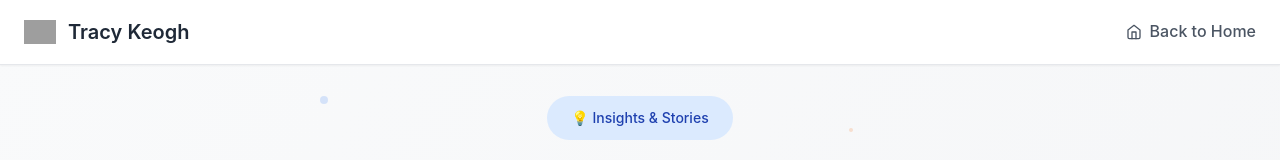
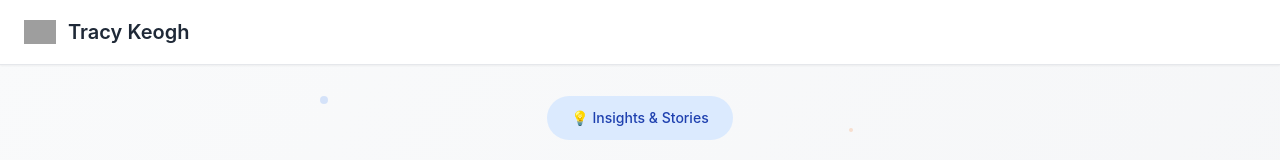
Before and after one commit to TracyKeogh/tracyspremt, a React (Vite) app: page /blog in a window 1280 px wide. Shown: the top 160 px of the page. Built offline with nearby package versions, Linux system fonts and the light colour scheme; grey boxes are pictures that could not be loaded.

Commit message:
🗑️ Remove 'Back to Home' links from blog pages
- Removed redundant 'Back to Home' links from both blog list and individual blog pages
- Logo click already provides navigation back to home page
- Cleaned up unused Home icon imports
- Simplified navigation for better UX

```diff
--- a/src/components/Blog.tsx
+++ b/src/components/Blog.tsx
@@ -1,6 +1,6 @@
 import React from 'react';
 import { Link } from 'react-router-dom';
-import { Calendar, Clock, ArrowLeft, ArrowRight, Home } from 'lucide-react';
+import { Calendar, Clock, ArrowLeft, ArrowRight } from 'lucide-react';
 
 const Blog: React.FC = () => {
   return (
@@ -18,14 +18,6 @@ const Blog: React.FC = () => {
               <div className="font-semibold text-xl text-gray-800 group-hover:text-blue-600 transition-colors">
                 Tracy Keogh
               </div>
-            </Link>
-
-            <Link
-              to="/"
-              className="inline-flex items-center gap-2 text-gray-600 hover:text-blue-600 font-medium transition-colors group"
-            >
-              <Home className="w-4 h-4 group-hover:-translate-x-1 transition-transform" />
-              Back to Home
             </Link>
           </div>
         </div>
--- a/src/components/BlogList.tsx
+++ b/src/components/BlogList.tsx
@@ -1,6 +1,6 @@
 import React from 'react';
 import { Link } from 'react-router-dom';
-import { Calendar, Clock, ArrowRight, Home } from 'lucide-react';
+import { Calendar, Clock, ArrowRight } from 'lucide-react';
 
 interface BlogPost {
   id: string;
@@ -45,14 +45,6 @@ const BlogList: React.FC = () => {
               <div className="font-semibold text-xl text-gray-800 group-hover:text-blue-600 transition-colors">
                 Tracy Keogh
               </div>
-            </Link>
-
-            <Link
-              to="/"
-              className="inline-flex items-center gap-2 text-gray-600 hover:text-blue-600 font-medium transition-colors group"
-            >
-              <Home className="w-4 h-4 group-hover:-translate-x-1 transition-transform" />
-              Back to Home
             </Link>
           </div>
         </div>
```
